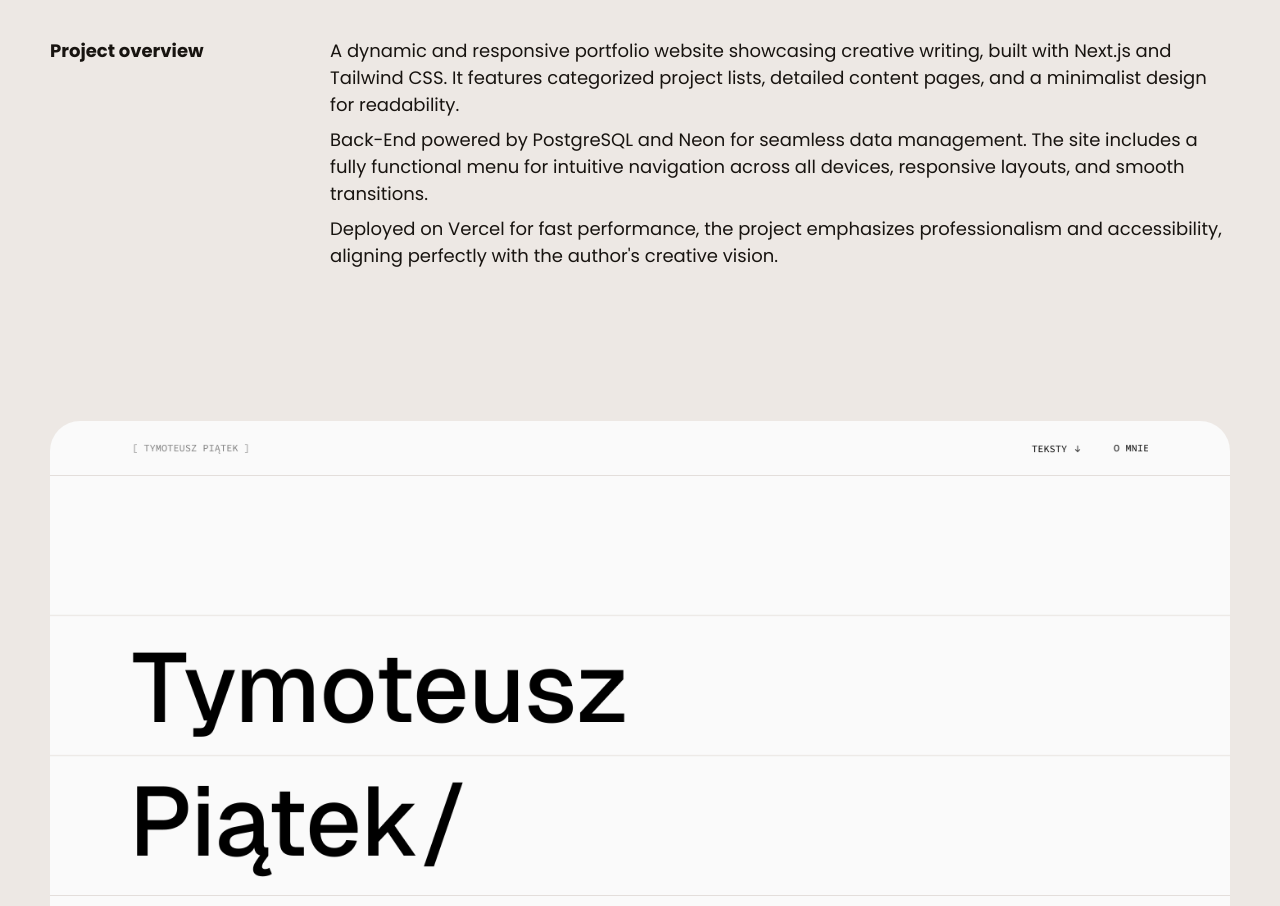
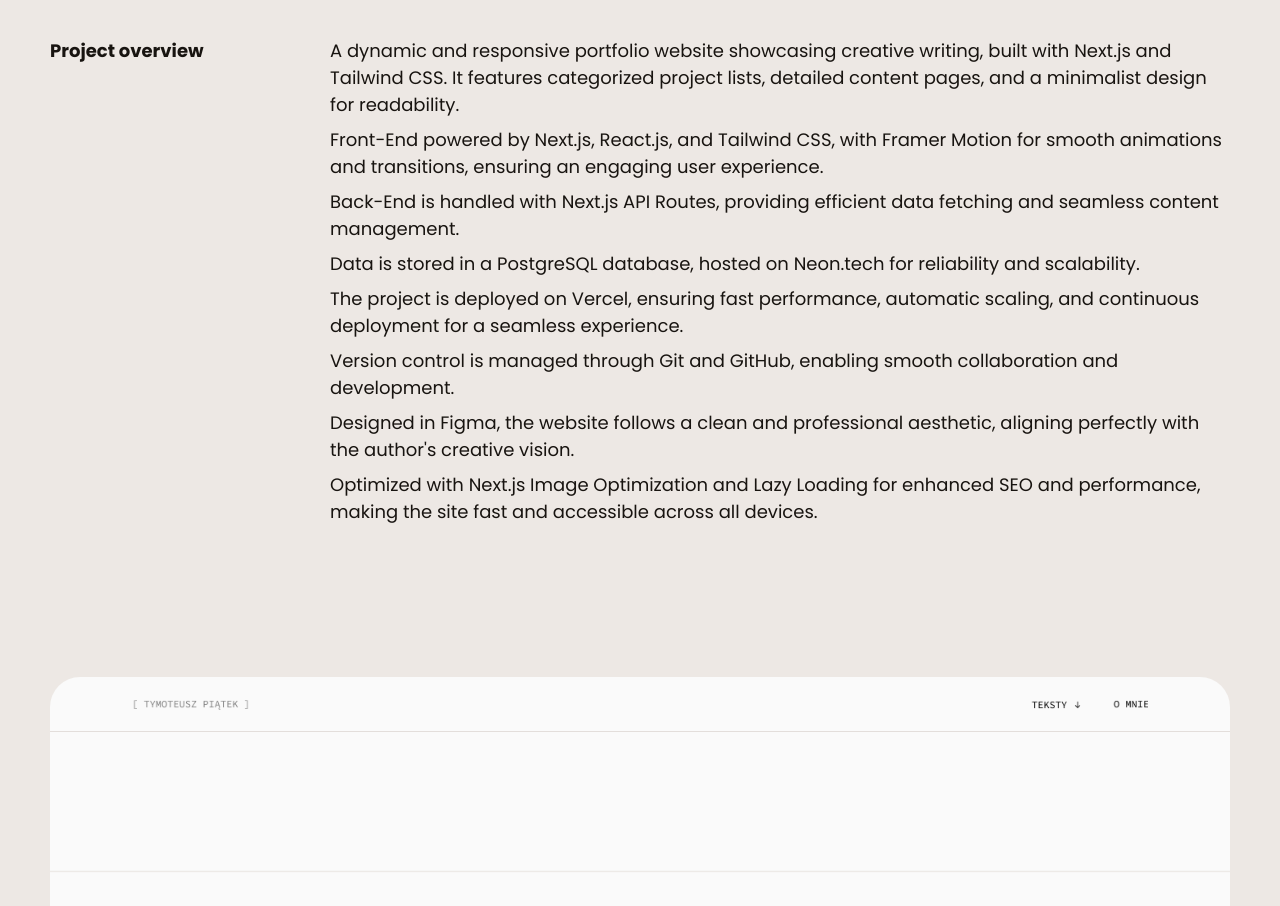
Before and after one commit to vladazachem/new-portfolio, a Next.js app: page /projects/Tymoteusz-Piatek in a window 1280 px wide. Shown: the part 1000-1906 px from the top of the page. Built offline with nearby package versions, Linux system fonts and the light colour scheme.

Commit message:
fix: enhance project description for clarity and detail in projects.js

```diff
--- a/src/data/projects.js
+++ b/src/data/projects.js
@@ -65,15 +65,22 @@ const projects = [
         preview: "/tymoteuszpiatek/tp-pre.jpg",
         miniPreview: "/TymoteuszPiatek.png",
         banner: "/tymoteuszpiatek/tp-banner.jpg",
-        description: ["A dynamic and responsive portfolio website showcasing creative writing, built with Next.js and Tailwind CSS. It features categorized project lists, detailed content pages, and a minimalist design for readability.",
-            "Back-End powered by PostgreSQL and Neon for seamless data management. The site includes a fully functional menu for intuitive navigation across all devices, responsive layouts, and smooth transitions.",
-            "Deployed on Vercel for fast performance, the project emphasizes professionalism and accessibility, aligning perfectly with the author's creative vision."
+        description: [
+            "A dynamic and responsive portfolio website showcasing creative writing, built with Next.js and Tailwind CSS. It features categorized project lists, detailed content pages, and a minimalist design for readability.",
+            "Front-End powered by Next.js, React.js, and Tailwind CSS, with Framer Motion for smooth animations and transitions, ensuring an engaging user experience.",
+            "Back-End is handled with Next.js API Routes, providing efficient data fetching and seamless content management.",
+            "Data is stored in a PostgreSQL database, hosted on Neon.tech for reliability and scalability.",
+            "The project is deployed on Vercel, ensuring fast performance, automatic scaling, and continuous deployment for a seamless experience.",
+            "Version control is managed through Git and GitHub, enabling smooth collaboration and development.",
+            "Designed in Figma, the website follows a clean and professional aesthetic, aligning perfectly with the author's creative vision.",
+            "Optimized with Next.js Image Optimization and Lazy Loading for enhanced SEO and performance, making the site fast and accessible across all devices."
         ],
         year: 2025,
         role: "Designer, Full-Stack Dev",
         type: "Live Client Project",
         link: "https://tymoteuszpiatek-portfolio.vercel.app/",
     },
+
 ];
 
 export default projects;
```
